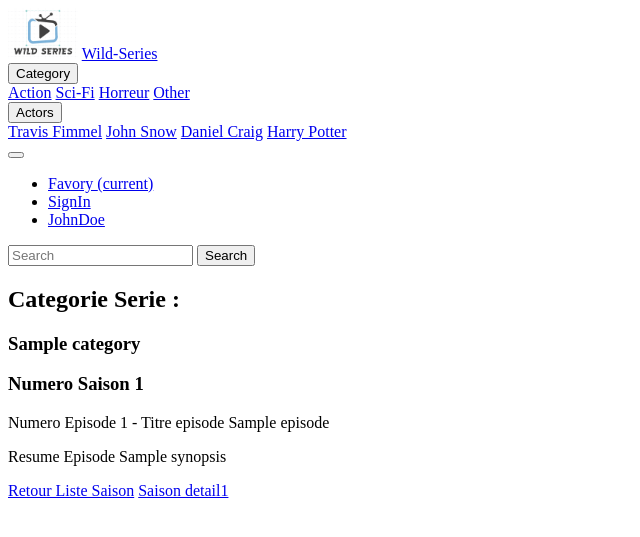
After one commit to Anne13006/wild-series, a Symfony app: template templates/program/episode_show.html.twig in a window 1280 px wide. The commit adds this page. Shown: the top 537 px of the page, without its empty margins (0-640 px from the left). Run offline with Twig, Linux system fonts and the light colour scheme; the template is opened without the code that fills it: most values are stand-ins (such as "Sample title", 1, 10 or a date in 2020); some libraries are stand-ins or nearby versions.

Commit message:
Quetes 10 - Paramconverter and show episode function and view

```diff
--- /dev/null
+++ b/templates/program/episode_show.html.twig
@@ -0,0 +1,15 @@
+{% extends "base.html.twig" %}
+
+{% block title %} Detail Episode {{ episode.id }} Série  #{{ program.id}} {% endblock %}
+
+{% block body %}
+<h2> Categorie Serie : </h2>
+<h3>{{ program.category.name }} </h3>
+<h3> Numero Saison  {{ season.number }} </h3>
+<div> Numero Episode  {{ episode.number }} - Titre episode {{ episode.title }} </div>
+<p> Resume Episode {{ episode.synopsis }} </p>
+
+<a href="{{ path("program_show", { id: program.id}) }}"> Retour Liste Saison</a>
+<a href="{{ path('program_season_show', {"programId": program.id,"seasonId": season.id} )}}" > Saison detail{{season.number}}</a>
+</a>
+{% endblock %}
--- a/webpack.config.js
+++ b/webpack.config.js
@@ -78,7 +78,7 @@ Encore
     // Set the path the files are copied to
     .copyFiles({
         from: './assets/images',
-        pattern: /\.(png|jpg|jpeg)$/,
+        pattern: /\.(png|jpg|jpeg|ico)$/,
         // to path is relative to the build directory
         to: 'images/[path][name].[ext]'
 })
```
Also changed, not shown: src/Controller/ProgramController.php (+31 -15 lines), templates/program/season_show.html.twig (+6 -1 lines), templates/program/show.html.twig (+4 -5 lines).
